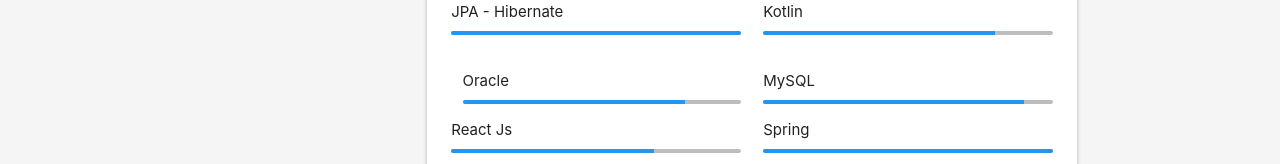
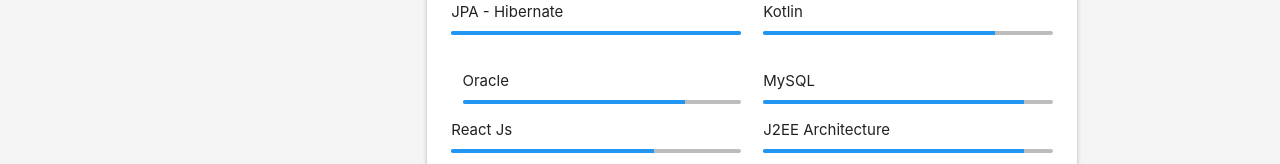
Before and after one commit to tmustafad/turkmencv, a React (Create React App) app: page /#/ in a window 1280 px wide. Shown: the part 636-800 px from the top of the page. Built offline with nearby package versions, Linux system fonts and the light colour scheme.

Commit message:
skills updated

```diff
--- a/src/components/Skills.js
+++ b/src/components/Skills.js
@@ -78,6 +78,16 @@ export default class Skills extends Component {
                 </div>
               </div>
               <div className="col s6">
+                <p>J2EE Architecture</p>
+                <div className="progress grey lighten-1">
+                  <div
+                    className="determinate blue"
+                    style={{ width: "90%" }}
+                  ></div>
+                </div>
+              </div>
+              J2EE architecture
+              <div className="col s6">
                 <p>Spring</p>
                 <div className="progress grey lighten-1">
                   <div
```
